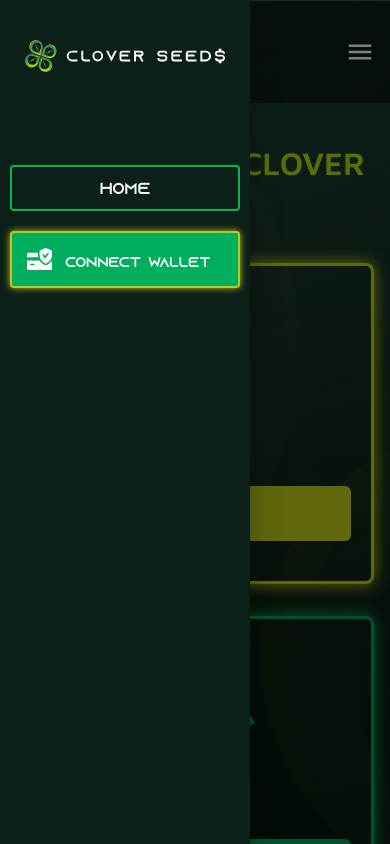
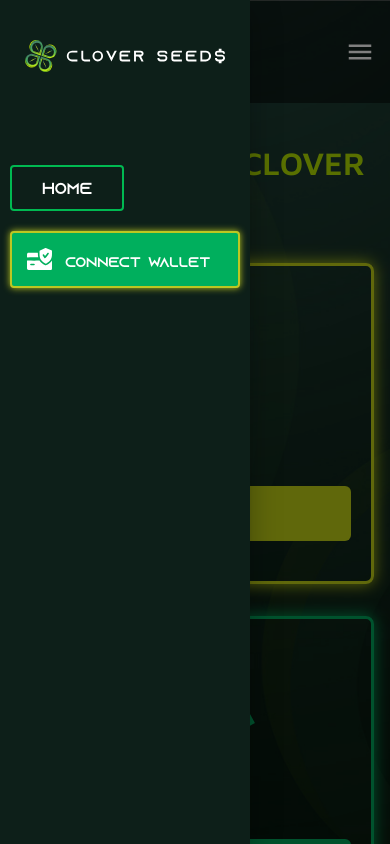
Before and after one commit to naji0329/Clover-Seeds, a React (Create React App) app: page / in a window 390 px wide. Both pictures are taken after a click on the element 360 px from the left and 51 px from the top of the page. Shown: the top 844 px of the page. Built offline with nearby package versions, Linux system fonts and the light colour scheme.

Commit message:
added link in mobile menu

```diff
--- a/src/components/Menu/MobileMenu.js
+++ b/src/components/Menu/MobileMenu.js
@@ -44,10 +44,11 @@
         sx={{
           display: "flex",
           alignSelf: "center",
-          marginTop:"50px",
-          marginBottom:"20px"
+          marginTop: "50px",
+          marginBottom: "20px",
         }}
       >
+        <Link to="/">
           <Box
             sx={{
               color: "#fff",
@@ -67,6 +68,7 @@
           >
             HOME
           </Box>
+        </Link>
       </Box>
       <Box
         sx={{
```
Lines whose indentation alone changed are shown as unchanged.
